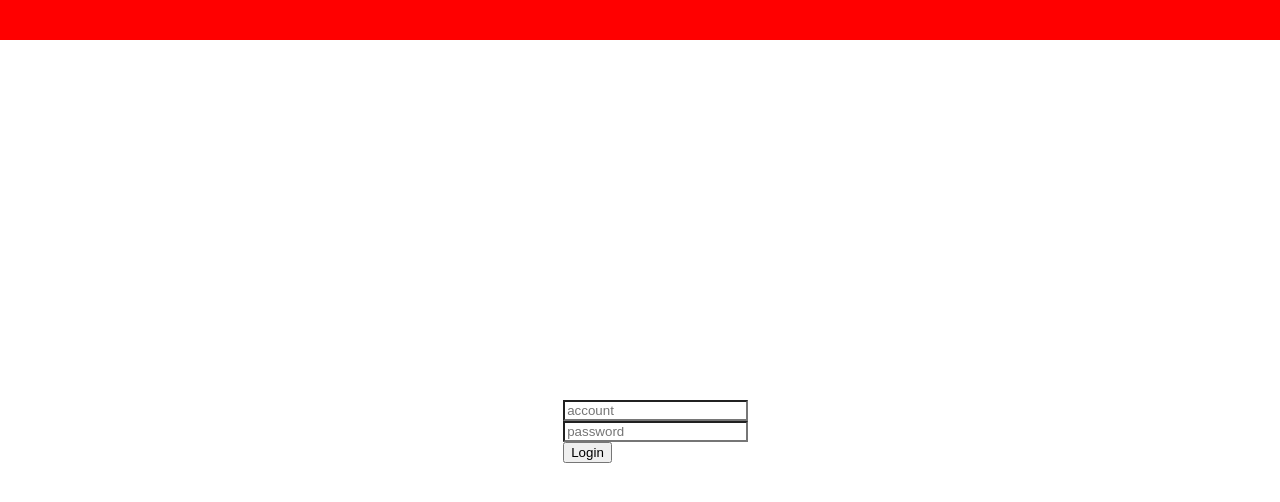
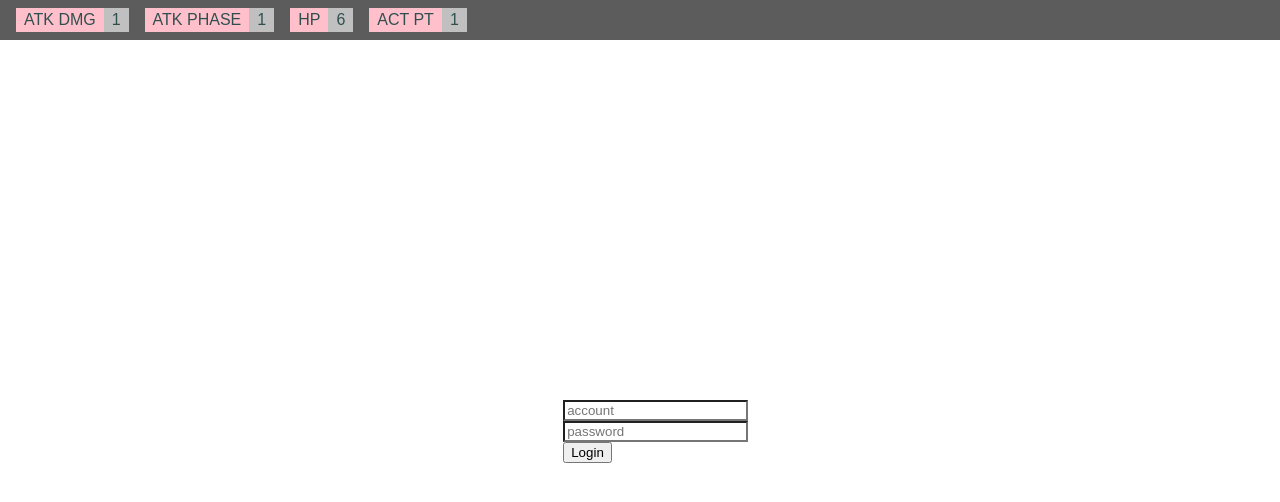
Before and after one commit to abvesa/AXIS_alpha, a website: page app/index.html in a window 1280 px wide. Drawn offline with nearby package versions, Linux system fonts and the light colour scheme; no server answers.

Commit message:
chore: panel decorate

```diff
--- a/app/app.css
+++ b/app/app.css
@@ -1,6 +1,8 @@
 body {
   margin: 0;
   overflow: hidden;
+  font-family: Arial, Helvetica, sans-serif;
+  user-select: none
 }
 
 .panel {
@@ -15,18 +17,36 @@ body {
 
 .attr {
   margin: 0 auto;
+  background: #5C5C5C;
+  height: 5%;
+  display: flex;
+  flex-direction: row;
+  text-align: center;
 }
-/*
-#game {
-  z-index: 0;
-  position: absolute;
+
+.attr_ele {
+  display:flex;
+  flex-direction: row;
+}
+
+.attr_name {
+  padding: 0 0.5rem;
+  height: 1.5rem;
+  background: pink;
+  margin: auto 0rem auto 1rem;
+  color: darkslategrey;
+  line-height: 1.5rem;
+}
+
+.attr_value {
+  color: darkslategrey;
+  background: silver;
+  padding: 0 0.5rem;
+  height: 1.5rem;
   margin: auto;
-  top: 0;
-  left: 0;
-  right: 0;
-  bottom: 0;
+  line-height: 1.5rem;
 }
-*/
+
 #login {
   z-index: -1;
   position: absolute;
--- a/app/index.html
+++ b/app/index.html
@@ -8,10 +8,25 @@
 	</head>
 
 	<body>
-		<div style="display: flex; flex-direction: column;">
-			<div class="attr panel" id="foe" style="background: red; height: 5%;"></div>
-			<div class="panel" id="game"></div>
-			<div class="attr panel" id="self" style="background: red; height: 5%;"></div>
+		<div class="attr panel" id="foe"></div>
+		<div class="panel" id="game"></div>
+		<div class="attr panel" id="self">
+			<div class="attr_ele">
+				<div class="attr_name">ATK DMG</div>
+				<div class="attr_value">1</div>
+			</div>
+			<div class="attr_ele">
+				<div class="attr_name">ATK PHASE</div>
+				<div class="attr_value">1</div>
+			</div>
+			<div class="attr_ele">
+				<div class="attr_name">HP</div>
+				<div class="attr_value">6</div>
+			</div>
+			<div class="attr_ele">
+				<div class="attr_name">ACT PT</div>
+				<div class="attr_value">1</div>
+			</div>
 		</div>
 
 		<div id = "login">
```
